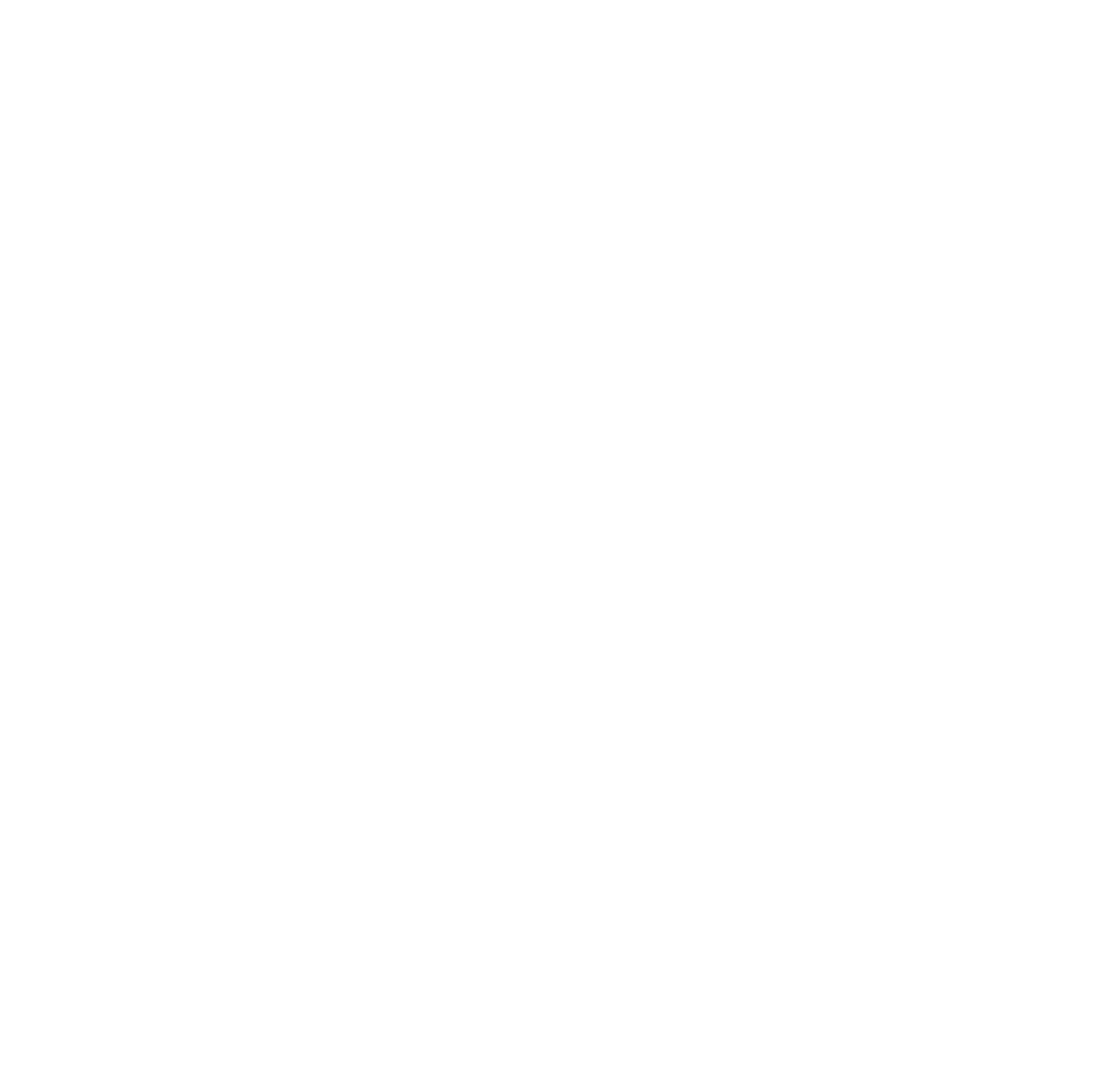
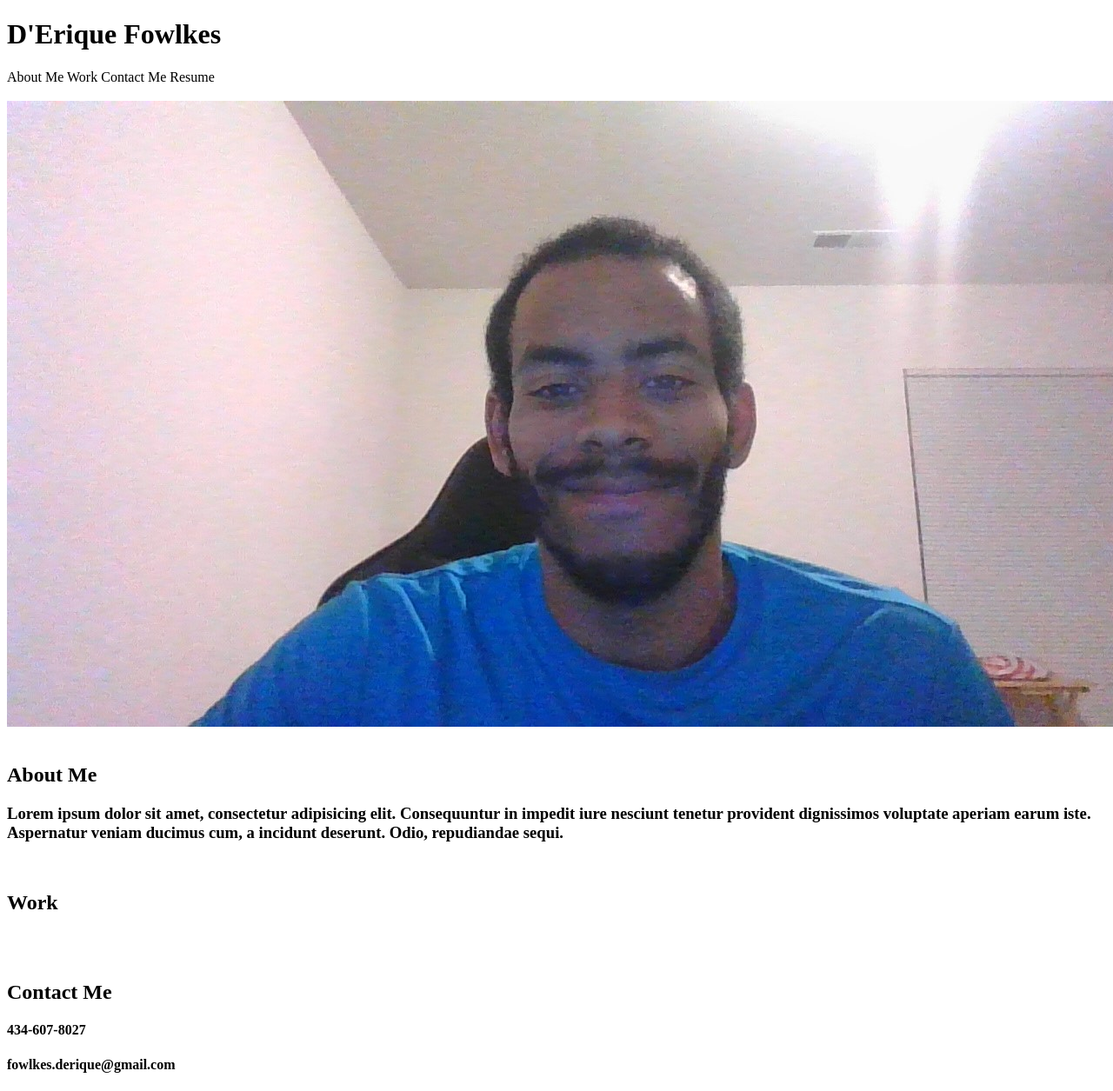
Before and after one commit to derique96/portfolio, a plain HTML site: page index.html in a window 1280 px wide. Shown: the whole page at 87% size. Before the commit the page ends 800 px from the top, so only its background shows below. Drawn offline with Linux system fonts and the light colour scheme.

Commit message:
Structuring

```diff
--- a/index.html
+++ b/index.html
@@ -4,10 +4,50 @@
     <meta charset="UTF-8" />
     <link rel="stylesheet" href="./Assets/style.css" />
     <link rel="stylesheet" href="./Assets/reset.css" />
-    <title></title>
+    <title>D'Erique's Portfolio</title>
   </head>
 
   <body>
-    <div class="header"></div>
+    <header>
+      <h1>D'Erique Fowlkes</h1>
+      <span>About Me</span>
+      <span>Work</span>
+      <span>Contact Me</span>
+      <span>Resume</span>
+    </header>
+    <br />
+
+    <section>
+      <img src="./Assets/images/profile pic.jpg" />
+    </section>
+    <br />
+
+    <section>
+      <h2>About Me</h2>
+      <h3>
+        Lorem ipsum dolor sit amet, consectetur adipisicing elit. Consequuntur
+        in impedit iure nesciunt tenetur provident dignissimos voluptate aperiam
+        earum iste. Aspernatur veniam ducimus cum, a incidunt deserunt. Odio,
+        repudiandae sequi.
+      </h3>
+    </section>
+    <br />
+
+    <section>
+      <h2>Work</h2>
+      <img src="" />
+      <img src="" />
+      <img src="" />
+      <img src="" />
+      <img src="" />
+    </section>
+    <br />
+
+    <footer>
+      <h2>Contact Me</h2>
+      <h4>434-607-8027</h4>
+      <h4>fowlkes.derique@gmail.com</h4>
+      <h4></h4>
+    </footer>
   </body>
 </html>
```
Also changed, not shown: Assets/images/profile pic.jpg (added).
